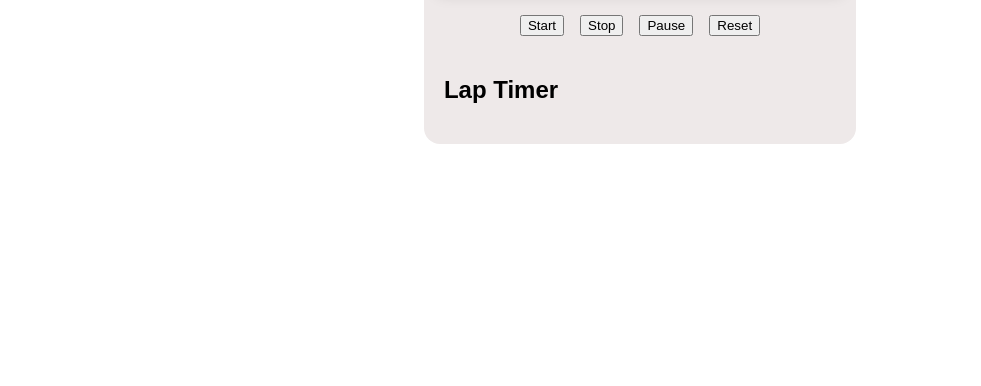
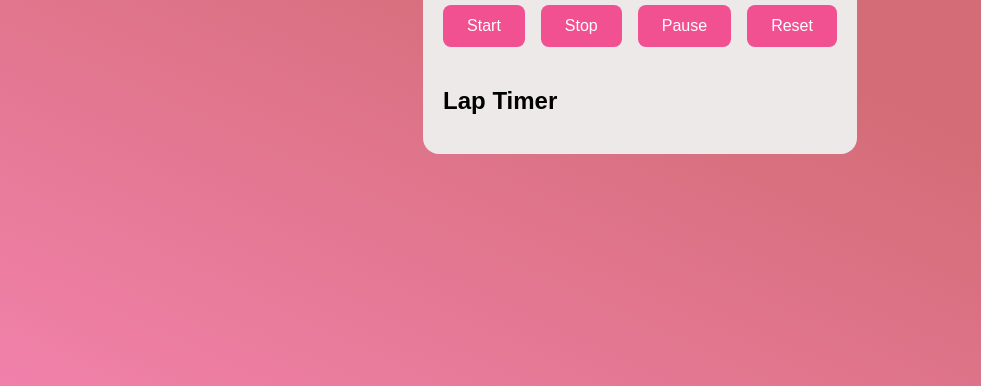
Before and after one commit to shafiq9/Stopwatch-Timer, a plain HTML site: page index.html in a window 1280 px wide. Shown: the part 430-816 px from the top of the page, without its empty margins (0-981 px from the left). Drawn offline with Linux system fonts and the light colour scheme.

Commit message:
css fixed

```diff
--- a/style.css
+++ b/style.css
@@ -1,6 +1,6 @@
 
 body{
-    background-color:  linear-gradient(25deg, #f181aa, #d36c76 50%);
+    background:  linear-gradient(25deg, #f181aa, #d36c76 50%);
     display: flex;
     justify-content: center;
     align-items: center;
@@ -74,11 +74,11 @@ body{
     gap: 1rem;
 }
 
-.button{
+button{
     padding: 0.75rem 1.5rem;
     font-size: 1rem;
     background-color: #f25191;
-    column-rule: #ffffff;
+    color: #ffffff;
     border: none;
     border-radius: 8px;
     -webkit-border-radius: 8px;
```
